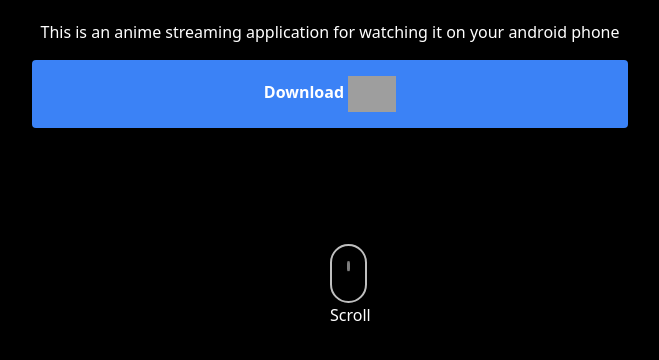
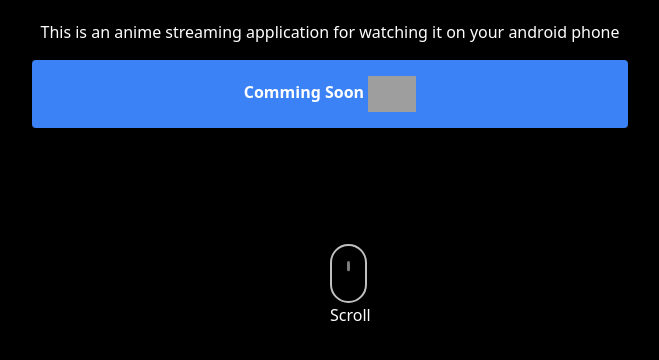
Before and after one commit to ryuu-blue/Ryuu.web, a plain HTML site: page index.html in a window 1280 px wide. Shown: the part 278-638 px from the top of the page, without its empty margins (310-969 px from the left). Drawn offline with nearby package versions, Linux system fonts and the light colour scheme; grey boxes are pictures that could not be loaded.

Commit message:
Update index.html
--

```diff
--- a/index.html
+++ b/index.html
@@ -33,9 +33,9 @@
 
 
 
-                <button onclick="window.open('https://github.com/ryuu-blue/Ryu/releases/download/v0.1/app-debug.apk')"
+                <button onclick="window.open('https://github.com/ryuu-blue')"
                     class="transition ease-in-out delay-150 m-1 p-4 font-bold rounded bg-blue-500 hover:-translate-y-1 hover:scale-110 hover:bg-indigo-500 duration-300">
-                    Download <img class="inline-block h-9"
+                    Comming Soon <img class="inline-block h-9"
                         src="https://img.icons8.com/ios-glyphs/30/ffffff/download--v1.png" />
                 </button>
 
```
